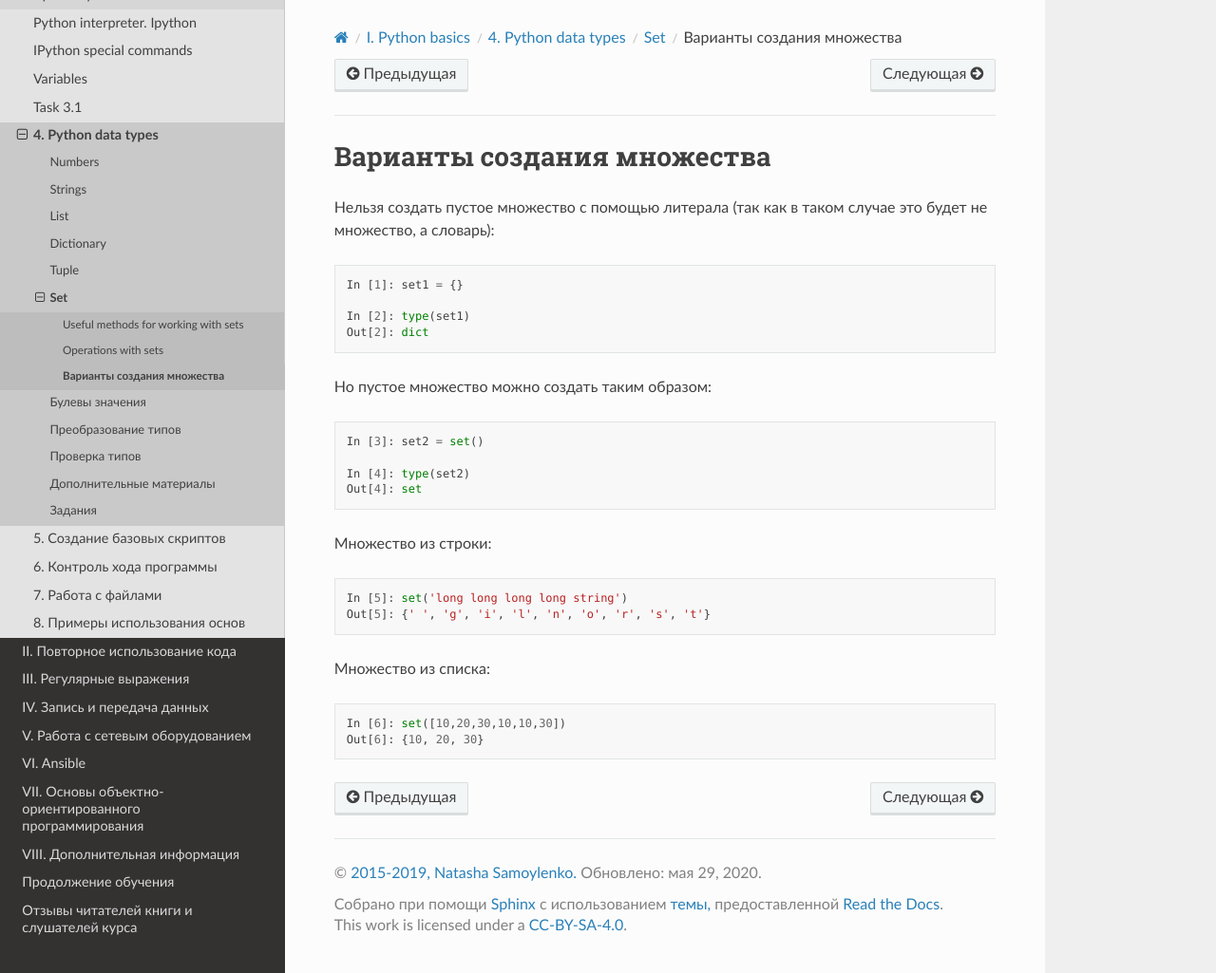
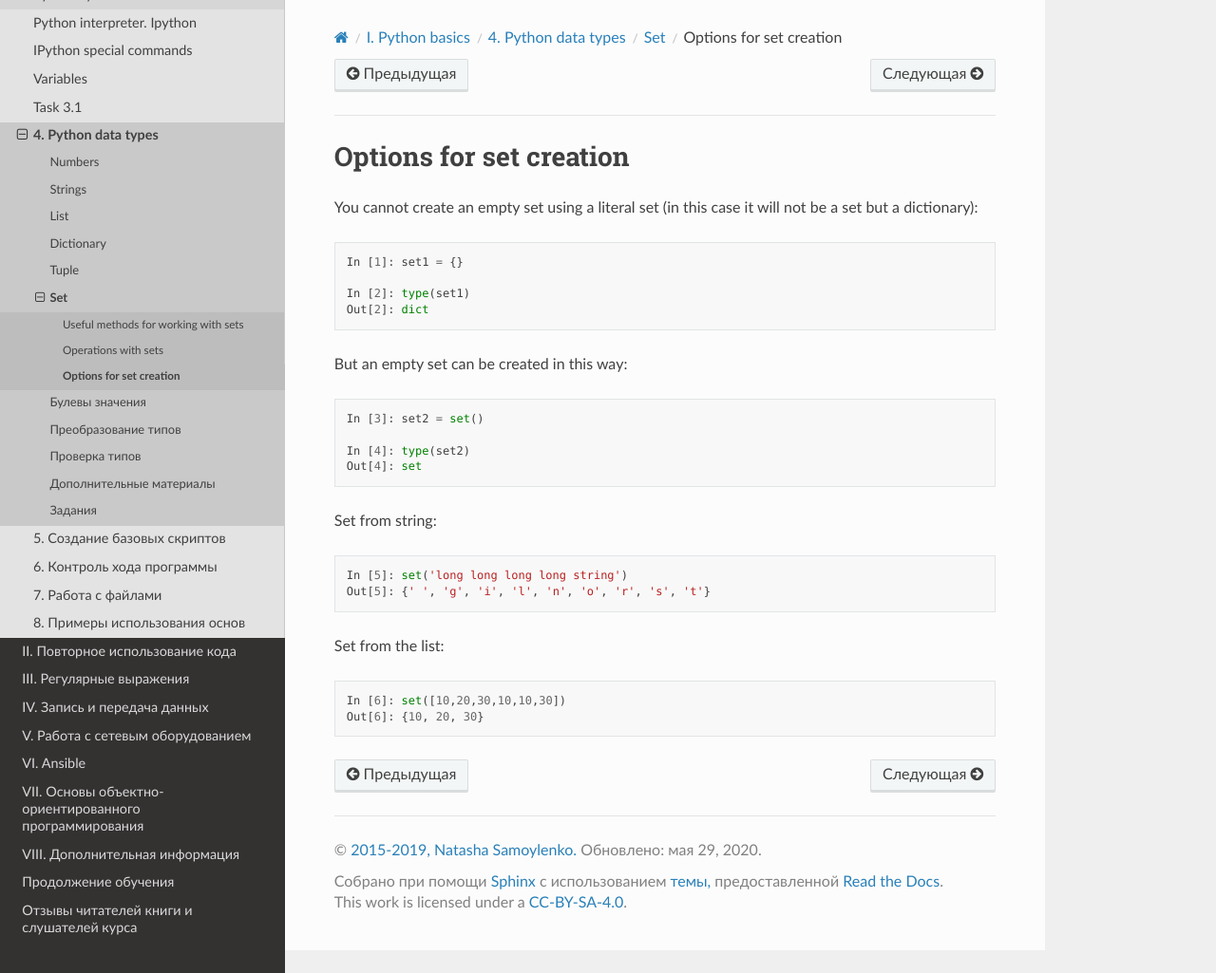
Before and after one commit to Aidar5/nattoeng, a Sphinx documentation site: the page built from docs/source/book/04_data_structures/8c_create_set.rst, in a window 1280 px wide and 1025 px high. Shown: the whole window at 95% size. Built offline with Sphinx 7.4.7 and the Read the Docs theme 2.0.0, drawn with Linux system fonts in a browser that asks for light colours; pages that are not in the unit, such as notebooks, are missing from menus.

Commit message:
Update 8c_create_set.rst

```diff
--- a/docs/source/book/04_data_structures/8c_create_set.rst
+++ b/docs/source/book/04_data_structures/8c_create_set.rst
@@ -1,8 +1,7 @@
-Варианты создания множества
+Options for set creation
 ~~~~~~~~~~~~~~~~~~~~~~~~~~~
 
-Нельзя создать пустое множество с помощью литерала (так как в таком
-случае это будет не множество, а словарь):
+You cannot create an empty set using a literal set (in this case it will not be a set but a dictionary):
 
 .. code:: python
 
@@ -11,7 +10,7 @@
     In [2]: type(set1)
     Out[2]: dict
 
-Но пустое множество можно создать таким образом:
+But an empty set can be created in this way:
 
 .. code:: python
 
@@ -20,14 +19,14 @@
     In [4]: type(set2)
     Out[4]: set
 
-Множество из строки:
+Set from string:
 
 .. code:: python
 
     In [5]: set('long long long long string')
     Out[5]: {' ', 'g', 'i', 'l', 'n', 'o', 'r', 's', 't'}
 
-Множество из списка:
+Set from the list:
 
 .. code:: python
 
```
